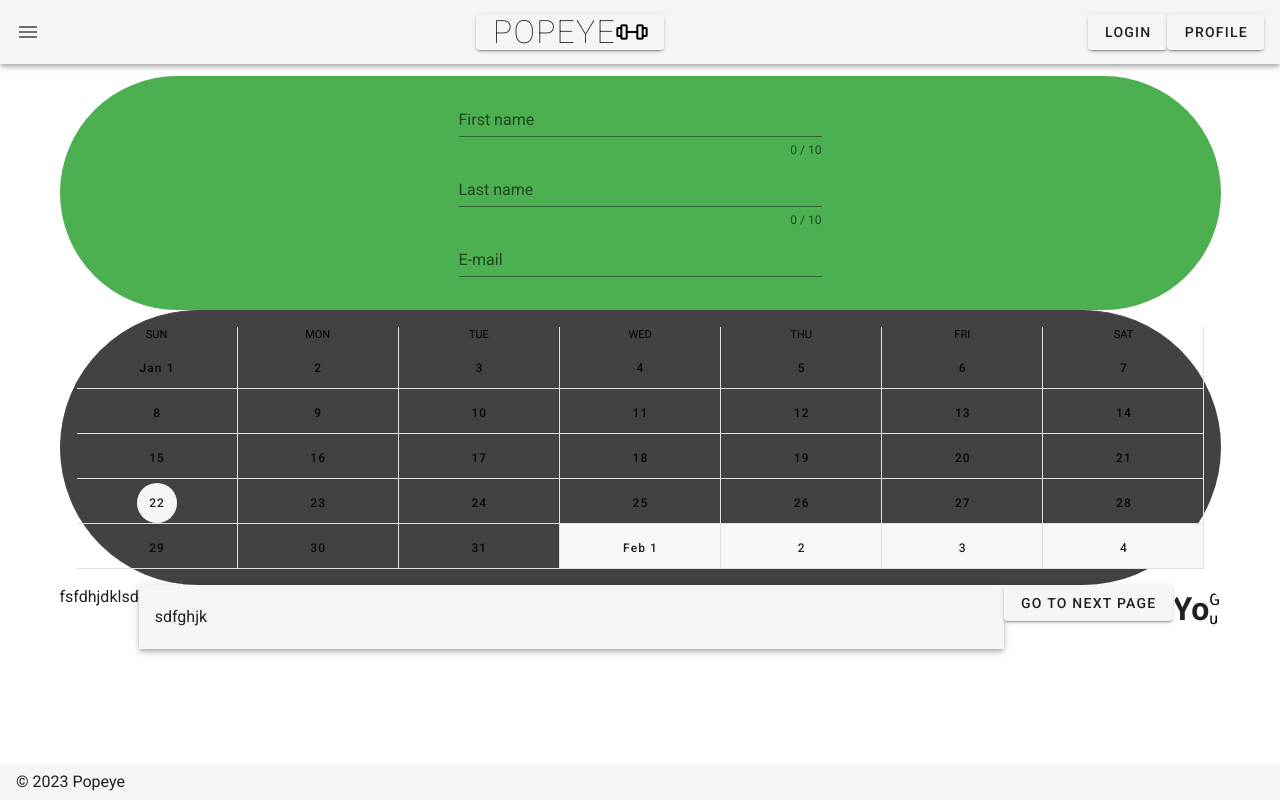
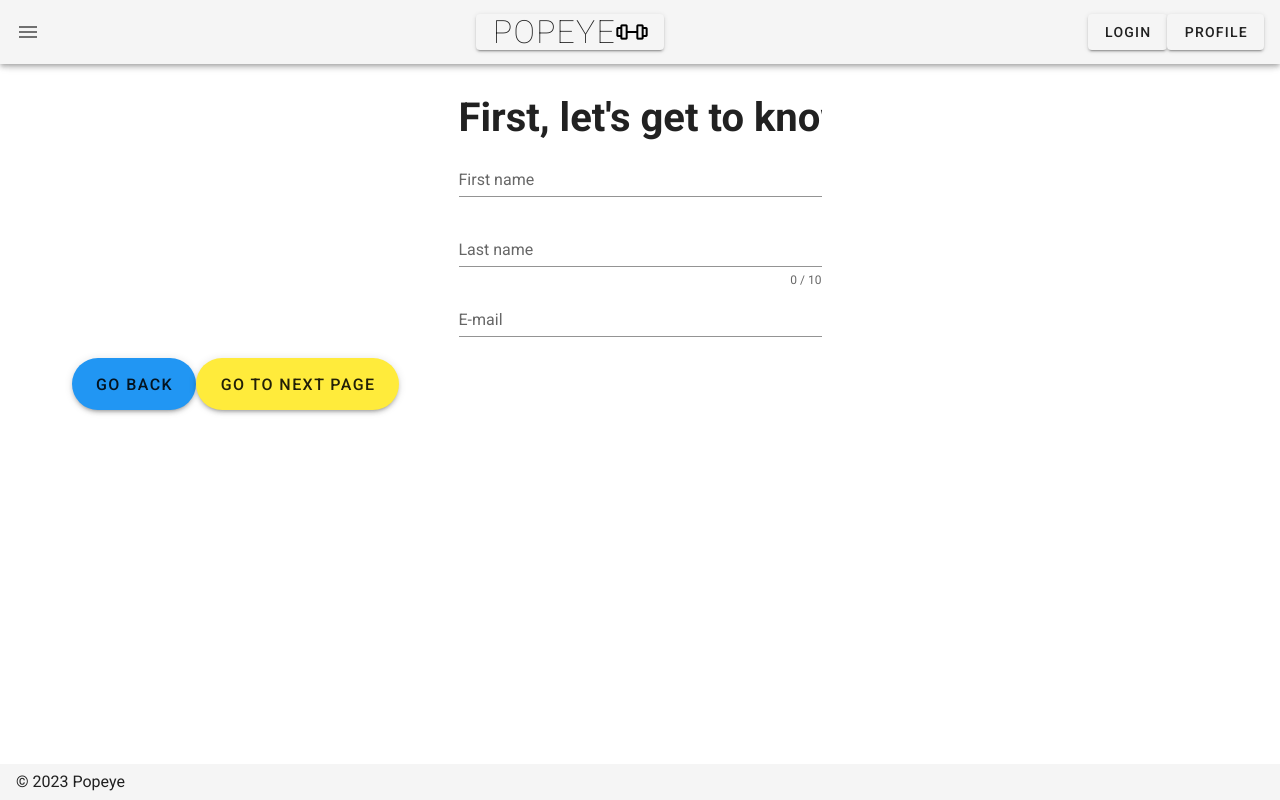
Before and after one commit to patrik-16/popeye, a Nuxt app in the folder frontend/: page /onePage in a window 1280 px wide. Built offline with nearby package versions, Linux system fonts and the light colour scheme.

Commit message:
added logic, form is getting there

```diff
--- a/frontend/pages/onePage.vue
+++ b/frontend/pages/onePage.vue
@@ -2,7 +2,7 @@
   <v-form v-model="valid">
     <v-container>
       <v-row
-        class="green rounded-pill text-no-wrap "
+        class=""
         justify="center"
       >
         <v-col
@@ -10,10 +10,14 @@
           cols="12"
           md="4"
         >
+          <v-app-bar-title>
+            <h1>
+              First, let's get to know you!
+            </h1>
+          </v-app-bar-title>
           <v-text-field
             v-model="firstname"
             :rules="nameRules"
-            :counter="10"
             label="First name"
             required
           />
@@ -32,25 +36,24 @@
           />
         </v-col>
       </v-row>
-      <v-row>
-        <v-calendar class="pa-4 secondary text-no-wrap rounded-pill pink"
-        >
-YYY</v-calendar>
-        fsfdhjdklsd
-        <v-app-bar
-          @click="toLanding"
-        >
-          sdfghjk
-        </v-app-bar>
-        <v-btn @click="toTwoPage"
-        >
-          Go To next page
-        </v-btn>
-        <v-avatar>
-          <h1>Yo</h1>
-          <textarea>Guten Tag</textarea>
-        </v-avatar>
-      </v-row>
+      <v-btn
+        color="blue"
+        x-large
+        elevation="3"
+        rounded
+        @click="toLanding"
+      >
+        Go Back
+      </v-btn>
+      <v-btn
+        color="yellow"
+        x-large
+        elevation="3"
+        rounded
+        @click="toTwoPage"
+      >
+        Go To next page
+      </v-btn>
     </v-container>
   </v-form>
 </template>
--- a/frontend/pages/termsAndConditions.vue
+++ b/frontend/pages/termsAndConditions.vue
@@ -1,33 +1,43 @@
 <template>
   <div class="text-center">
-    <v-sheet
-      class="px-7 pt-7 pb-4 mx-auto text-center d-inline-block"
-      color="blue-grey darken-3"
-      dark
+    <v-dialog
+      v-model="dialog"
+      width="500"
     >
-      <div class="grey--text text--lighten-1 text-body-2 mb-4">
-        Do you accept our terms and conditions?
-      </div>
+      <template v-slot:activator="{ on, attrs }">
+        <v-btn
+          color="red lighten-2"
+          dark
+          v-bind="attrs"
+          v-on="on"
+        >
+          Click Me
+        </v-btn>
+      </template>
 
-      <v-btn
-        :disabled="loading"
-        class="ma-1"
-        color="grey"
-        plain
-        @click="toOnePage"
-      >
-        Yes
-      </v-btn>
+      <v-card>
+        <v-card-title class="text-h5 grey lighten-2">
+          Privacy Policy
+        </v-card-title>
 
-      <v-btn
-        class="ma-1"
-        color="error"
-        plain
-        @click="toLanding"
-      >
-        No
-      </v-btn>
-    </v-sheet>
+        <v-card-text>
+          Lorem ipsum dolor sit amet, consectetur adipiscing elit, sed do eiusmod tempor incididunt ut labore et dolore magna aliqua. Ut enim ad minim veniam, quis nostrud exercitation ullamco laboris nisi ut aliquip ex ea commodo consequat. Duis aute irure dolor in reprehenderit in voluptate velit esse cillum dolore eu fugiat nulla pariatur. Excepteur sint occaecat cupidatat non proident, sunt in culpa qui officia deserunt mollit anim id est laborum.
+        </v-card-text>
+
+        <v-divider></v-divider>
+
+        <v-card-actions>
+          <v-spacer></v-spacer>
+          <v-btn
+            color="primary"
+            text
+            @click="toOnePage"
+          >
+            I accept
+          </v-btn>
+        </v-card-actions>
+      </v-card>
+    </v-dialog>
   </div>
 </template>
 
@@ -41,6 +51,11 @@
     },
     toOnePage () {
       this.$router.push('onePage')
+    },
+    data () {
+      return {
+        dialog: false
+      }
     }
   }
 
--- a/frontend/pages/threePage.vue
+++ b/frontend/pages/threePage.vue
@@ -57,6 +57,7 @@
 </template>
 
 <script>
+
 export default {
   name: 'ThreePage',
   data: () => ({
--- a/frontend/pages/twoPage.vue
+++ b/frontend/pages/twoPage.vue
@@ -3,6 +3,7 @@
     <div>
       <v-card-text class="pink">
         <h1>
+          Hey there, {{ firstname }}
         How long is your training experience?
         </h1>
       </v-card-text>
@@ -39,8 +40,14 @@
 </template>
 
 <script>
+import onePage from '@/pages/onePage'
 export default {
   name: 'TwoPage',
+  data () {
+    return {
+      firstname: onePage.data().firstname
+    }
+  },
   methods: {
     toLanding () {
       this.$router.push('/')
```
